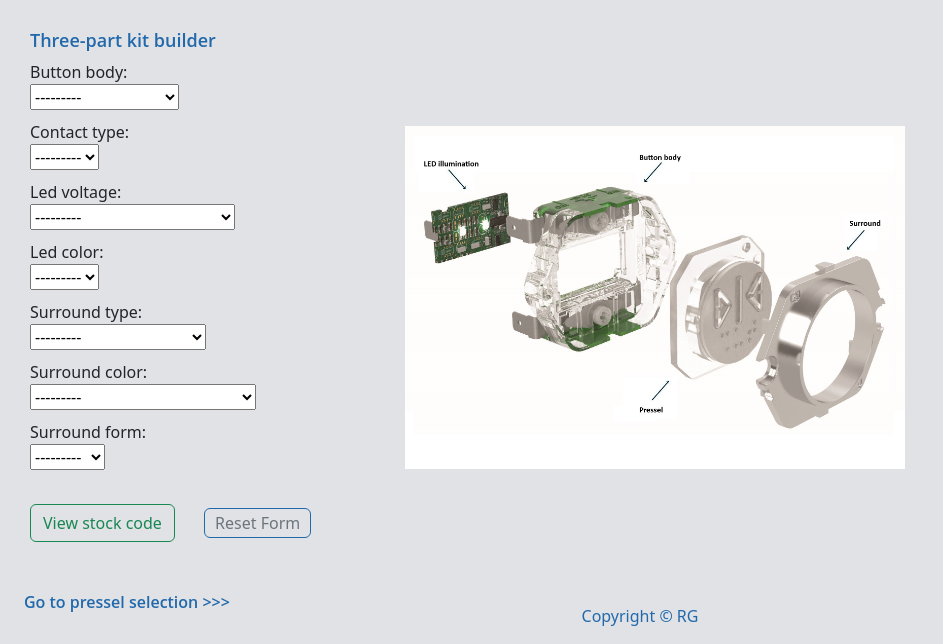
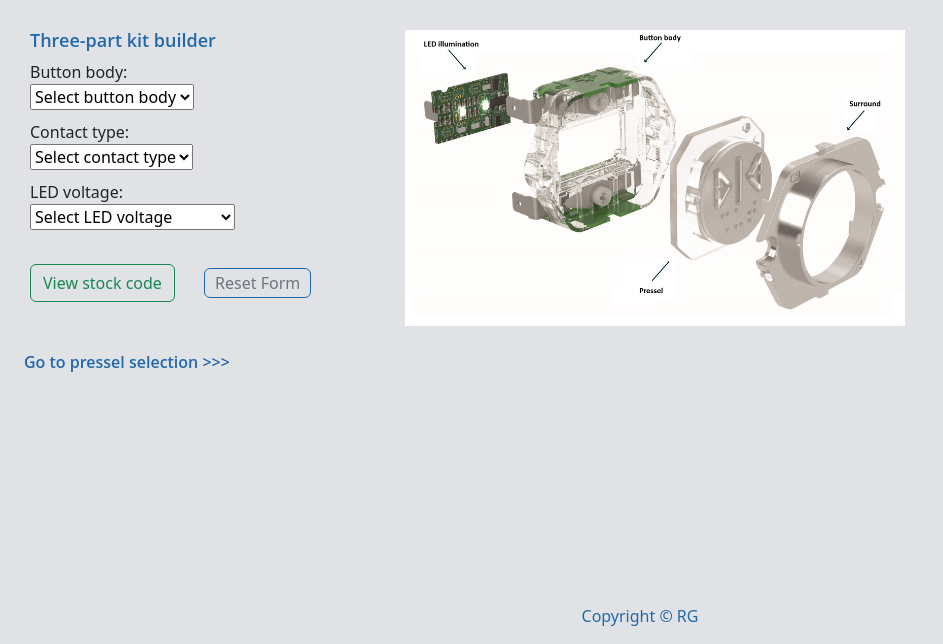
Before and after one commit to RuslanGilmanov/button_conf_django, a Django app: page /standard/ in a window 1280 px wide. Shown: the part 156-800 px from the top of the page, without its empty margins (0-943 px from the left). Run offline with Django 4.2, Linux system fonts and the light colour scheme; data comes from the database, SQL or seed files in the repository; parts of the project's set-up code (start-up, migrations or seed data) failed here and were passed over; some libraries are stand-ins or nearby versions.

Commit message:
Changed class StandButtonForm so the data is fed from three_part_kit_components.py, not from DB. Amended load_contact_types() in views.py

```diff
--- a/configurator/forms.py
+++ b/configurator/forms.py
@@ -17,7 +17,7 @@ from .conf_specific_data.pressel_data_process import (
 
 from .conf_specific_data.three_part_kit_components import (
     BUTTON_BODY,
-    CONTACT_TYPE,
+    get_contact_type,
     LED_COLOR,
     LED_VOLTAGE,
     SURROUND_TYPE,
@@ -25,39 +25,48 @@ from .conf_specific_data.three_part_kit_components import (
     SURROUND_FORM
 )
 
-class StandardButtonForm(forms.Form):
-    button_body = forms.ModelChoiceField(
-        queryset=ButtonBody.objects.all(),
-        widget=forms.Select(attrs={"hx-get": "load_contact_types/", "hx-target": "#id_contact_type"}))
-    contact_type = forms.ModelChoiceField(queryset=ContactType.objects.none())
-    led_voltage = forms.ModelChoiceField(
-        queryset=IlluminationVoltage.objects.all(),
-        widget=forms.Select(attrs={"hx-get": "load_colors/", "hx-target": "#id_led_color"}))
-    led_color = forms.ModelChoiceField(queryset=IlluminationColor.objects.none())
-    surround_type = forms.ModelChoiceField(queryset=SurroundType.objects.all())
-    surround_color = forms.ModelChoiceField(queryset=SurroundColor.objects.all())
-    surround_form = forms.ModelChoiceField(queryset=SurroundForm.objects.all())
+# class StandardButtonForm(forms.Form):
+#     button_body = forms.ModelChoiceField(
+#         queryset=ButtonBody.objects.all(),
+#         widget=forms.Select(attrs={"hx-get": "load_contact_types/", "hx-target": "#id_contact_type"}))
+#     contact_type = forms.ModelChoiceField(queryset=ContactType.objects.none())
+#     led_voltage = forms.ModelChoiceField(
+#         queryset=IlluminationVoltage.objects.all(),
+#         widget=forms.Select(attrs={"hx-get": "load_colors/", "hx-target": "#id_led_color"}))
+#     led_color = forms.ModelChoiceField(queryset=IlluminationColor.objects.none())
+#     surround_type = forms.ModelChoiceField(queryset=SurroundType.objects.all())
+#     surround_color = forms.ModelChoiceField(queryset=SurroundColor.objects.all())
+#     surround_form = forms.ModelChoiceField(queryset=SurroundForm.objects.all())
 
-    def __init__(self, *args, **kwargs):
-        super().__init__(*args, **kwargs)
+#     def __init__(self, *args, **kwargs):
+#         super().__init__(*args, **kwargs)
 
-        if "button_body" in self.data and "led_color" in self.data:
-            body_id = int(self.data.get("button_body"))
-            button_body = ButtonBody.objects.get(id=body_id)
-            led_id = int(self.data.get("led_voltage"))
-            led_voltage = IlluminationVoltage.objects.get(id=led_id)
-            self.fields["contact_type"].queryset = button_body.contact_types.all()
-            self.fields["led_color"].queryset = led_voltage.led_colors.all()
+#         if "button_body" in self.data and "led_color" in self.data:
+#             body_id = int(self.data.get("button_body"))
+#             button_body = ButtonBody.objects.get(id=body_id)
+#             led_id = int(self.data.get("led_voltage"))
+#             led_voltage = IlluminationVoltage.objects.get(id=led_id)
+#             self.fields["contact_type"].queryset = button_body.contact_types.all()
+#             self.fields["led_color"].queryset = led_voltage.led_colors.all()
 
 
 class StandButtonForm(forms.Form):
-    # type = forms.ChoiceField(
-    #     choices=get_pressel_types(),
-    #     label='Pressel Type',
-    #     widget=forms.Select(attrs={
-    #         "hx-get": "load_pressel_finish/",
-    #         "hx-target": "#id_pressel_finish"})
-    # )
+    button_body = forms.ChoiceField(
+        choices=BUTTON_BODY,
+        label='Button body',
+        widget=forms.Select(attrs={
+            "hx-get": "load_contact_types/",
+            "hx-target": "#id_contact_type"})
+    )
+    contact_type = forms.ChoiceField(
+        choices=[("None", "Select contact type")],
+        label='Contact type'
+    )
+    led_voltage = forms.ChoiceField(
+        choices=LED_VOLTAGE,
+        label="LED voltage"
+    )
+
     # pressel_finish = forms.ChoiceField(
     #     choices=[('None', 'Select pressel finish')],
     #     label='Pressel Finish',
@@ -81,12 +90,11 @@ class StandButtonForm(forms.Form):
     #     )
 
 
-    # def __init__(self, *args, **kwargs):
-    #     super().__init__(*args, **kwargs)
-    #     # Dynamically populate finish and legend based on selection
-    #     if "type" in self.data:
-    #         type = self.data.get("type")
-    #         self.fields['pressel_finish'].choices = get_pressel_finish(type)
+    def __init__(self, *args, **kwargs):
+        super().__init__(*args, **kwargs)
+        if "button_body" in self.data:
+            type = self.data.get("button_body")
+            self.fields['contact_type'].choices = get_contact_type(type)
     #     if "type" in self.data and "pressel_finish" in self.data:
     #         type = self.data.get("type")
     #         finish = self.data.get("pressel_finish")
@@ -97,7 +105,6 @@ class StandButtonForm(forms.Form):
     #         polycarb_color = self.data.get("polycarbonate_color")
     #         self.fields['pressel_legend'].choices = get_pressel_legend(type, finish, polycarb_color)
 
-    ...
 
 class PresselForm(forms.Form):
     type = forms.ChoiceField(
--- a/configurator/templates/configurator/contact_options.html
+++ b/configurator/templates/configurator/contact_options.html
@@ -1,3 +1,4 @@
-{% for contact in contacts %}
-    <option value="{{ contact.id }}">{{ contact.contact }}</option>
+<!-- <option value="None" disabled selected hidden style="color: grey;">Select contact type</option> -->
+{% for value, label in contacts %}
+    <option value="{{ value }}">{{ label }}</option>
 {% endfor %}
--- a/configurator/views.py
+++ b/configurator/views.py
@@ -1,6 +1,6 @@
 from django.shortcuts import render
 from django.http import JsonResponse, HttpResponseBadRequest
-from .forms import StandardButtonForm, PresselForm
+from .forms import StandButtonForm, PresselForm
 from .models import (
     ContactType,
     ButtonBody,
@@ -20,6 +20,8 @@ from .conf_specific_data.pressel_data_process import (search_in_pressel_dict,
                                                       get_polycarbonate_colour,
                                                       get_pressel_legend)
 
+from .conf_specific_data.three_part_kit_components import get_contact_type
+
 
 def index(request):
     context = {
@@ -32,31 +34,31 @@ def index(request):
 def standard_button(request):
 
     if request.method == 'POST':
-        form = StandardButtonForm(request.POST)
+        form = StandButtonForm(request.POST)
         if form.is_valid():
             selected_body = form.cleaned_data['button_body']
             selected_contact = form.cleaned_data['contact_type']
-            selected_led_color = form.cleaned_data['led_color']
+            # selected_led_color = form.cleaned_data['led_color']
             selected_led_voltage = form.cleaned_data['led_voltage']
-            selected_surround_type = form.cleaned_data['surround_type']
-            selected_surround_color = form.cleaned_data['surround_color']
-            selected_surround_form = form.cleaned_data['surround_form']
-            button_body = ButtonBody.objects.filter(body=selected_body).first()
-            contact_type = ContactType.objects.filter(contact=selected_contact).first()
-            led_color = IlluminationColor.objects.filter(led_color=selected_led_color).first()
-            led_voltage = IlluminationVoltage.objects.filter(voltage=selected_led_voltage).first()
-            surround_type = SurroundType.objects.filter(surround=selected_surround_type).first()
-            surround_color = SurroundColor.objects.filter(surround_color=selected_surround_color).first()
-            surround_form = SurroundForm.objects.filter(surround_form=selected_surround_form).first()
+            # selected_surround_type = form.cleaned_data['surround_type']
+            # selected_surround_color = form.cleaned_data['surround_color']
+            # selected_surround_form = form.cleaned_data['surround_form']
+            # button_body = ButtonBody.objects.filter(body=selected_body).first()
+            # contact_type = ContactType.objects.filter(contact=selected_contact).first()
+            # led_color = IlluminationColor.objects.filter(led_color=selected_led_color).first()
+            # led_voltage = IlluminationVoltage.objects.filter(voltage=selected_led_voltage).first()
+            # surround_type = SurroundType.objects.filter(surround=selected_surround_type).first()
+            # surround_color = SurroundColor.objects.filter(surround_color=selected_surround_color).first()
+            # surround_form = SurroundForm.objects.filter(surround_form=selected_surround_form).first()
 
             butt_code = f"DEW KIT " \
-                        f"{button_body.body_code}" \
-                        f"{contact_type.contact_code}" \
-                        f"{led_color.led_code}" \
-                        f"{led_voltage.volt_code}" \
-                        f"{surround_type.surround_code}" \
-                        f"{surround_color.sur_color_code}" \
-                        f"{surround_form.form_code}"
+                        f"{selected_body}" \
+                        f"{selected_contact}" \
+                        f"-" \
+                        f"{selected_led_voltage}" \
+            #             f"{surround_type.surround_code}" \
+            #             f"{surround_color.sur_color_code}" \
+            #             f"{surround_form.form_code}"
 
             context = {
                 'title': 'Standard button',
@@ -70,7 +72,7 @@ def standard_button(request):
             print(form.errors)
 
     else:
-        form = StandardButtonForm()
+        form = StandButtonForm()
 
 
         context = {
@@ -81,14 +83,9 @@ def standard_button(request):
 
 
 def load_contact_types(request):
-    body_id = request.GET.get("button_body")
-    try:
-        button_body = ButtonBody.objects.get(id=body_id)
-        contacts = button_body.contact_types.all()
-        return render(request, 'configurator/contact_options.html', {"contacts": contacts})
-
-    except ButtonBody.DoesNotExist:
-        return JsonResponse({'error': 'ButtonBody not found'})
+    body = request.GET.get("button_body")
+    contacts = get_contact_type(body)
+    return render(request, 'configurator/contact_options.html', {"contacts": contacts})
 
 
 def load_colors(request):
@@ -102,18 +99,18 @@ def load_colors(request):
         return JsonResponse({'error': 'LED Voltage not found'})
 
 
-def get_contact_type(request):
-    button_body = request.GET.get('button_body')
-    # Perform logic to retrieve pressel types based on the selected button_body
-    if button_body == 1 or button_body == 2 or button_body == 3:
-        contact_types = {"0": "Select contact type", "1": "2 x N/O", "2": "2 x N/C", "3": "1 x N/O 1 x N/C"}
-        return JsonResponse(contact_types)
-    elif button_body == '4':
-        contact_types = {'5': "1 x N/O (Micro AMP)"}
-        return JsonResponse(contact_types)
-    else:
-        # If no contact types are available, return a suitable response, e.g., a 400 Bad Request.
-        return HttpResponseBadRequest("Invalid button body selection")
+# def get_contact_type(request):
+#     button_body = request.GET.get('button_body')
+#     # Perform logic to retrieve pressel types based on the selected button_body
+#     if button_body == 1 or button_body == 2 or button_body == 3:
+#         contact_types = {"0": "Select contact type", "1": "2 x N/O", "2": "2 x N/C", "3": "1 x N/O 1 x N/C"}
+#         return JsonResponse(contact_types)
+#     elif button_body == '4':
+#         contact_types = {'5': "1 x N/O (Micro AMP)"}
+#         return JsonResponse(contact_types)
+#     else:
+#         # If no contact types are available, return a suitable response, e.g., a 400 Bad Request.
+#         return HttpResponseBadRequest("Invalid button body selection")
 
 
 def load_legends(request):
```
Also changed, not shown: configurator/conf_specific_data/three_part_kit_components.py (+48 -23 lines).
